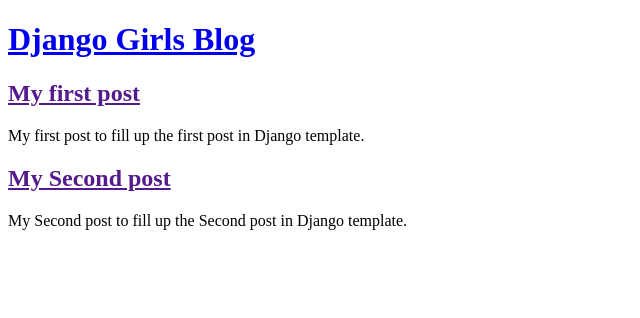
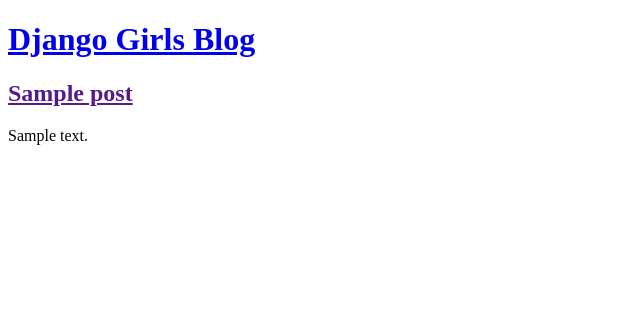
Before and after one commit to arunprasath08/my-first-blog, a Django app: template blog/templates/blog/post_list.html in a window 1280 px wide. Shown: the top 318 px of the page, without its empty margins (0-640 px from the left). Run offline with Django 3.2, Linux system fonts and the light colour scheme; the template is opened without the code that fills it: values that come from a table or form of the project are taken from there, others are empty; tables that the repository leaves empty hold one stand-in row (values such as "Sample post"); parts of the project's set-up code (start-up, migrations or seed data) failed here and were passed over.

Commit message:
Modified templates to display posts from database

```diff
--- a/blog/templates/blog/post_list.html
+++ b/blog/templates/blog/post_list.html
@@ -7,17 +7,12 @@
         <header>
         <h1><a href="/">Django Girls Blog</a></h1>
         </header>
-
+        {% for post in posts %}
         <article>
-            <title>published:14.06.2014, 12:14</title>
-            <h2><a href="">My first post</a></h2>
-            <p>My first post to fill up the first post in Django template.</p>
+            <title>published:{{ post.published_date }}</title>
+            <h2><a href="">{{ post.title }}</a></h2>
+            <p>{{ post.text|linebreaksbr }}</p>
         </article>
-
-        <article>
-            <title>published:14.06.2014, 12:14</title>
-            <h2><a href="">My Second post</a></h2>
-            <p>My Second post to fill up the Second post in Django template.</p>
-        </article>
+        {% endfor %}
     </body>
 </html>
--- a/blog/views.py
+++ b/blog/views.py
@@ -1,6 +1,9 @@
 from django.shortcuts import render
+from django.utils import timezone
+from .models import Post
 
 # Create your views here.
 
 def post_list(request):
-    return render(request,'blog/post_list.html',{})
+    posts=Post.objects.filter(published_date__lte=timezone.now()).order_by('published_date')
+    return render(request,'blog/post_list.html',{'posts':posts})
```
